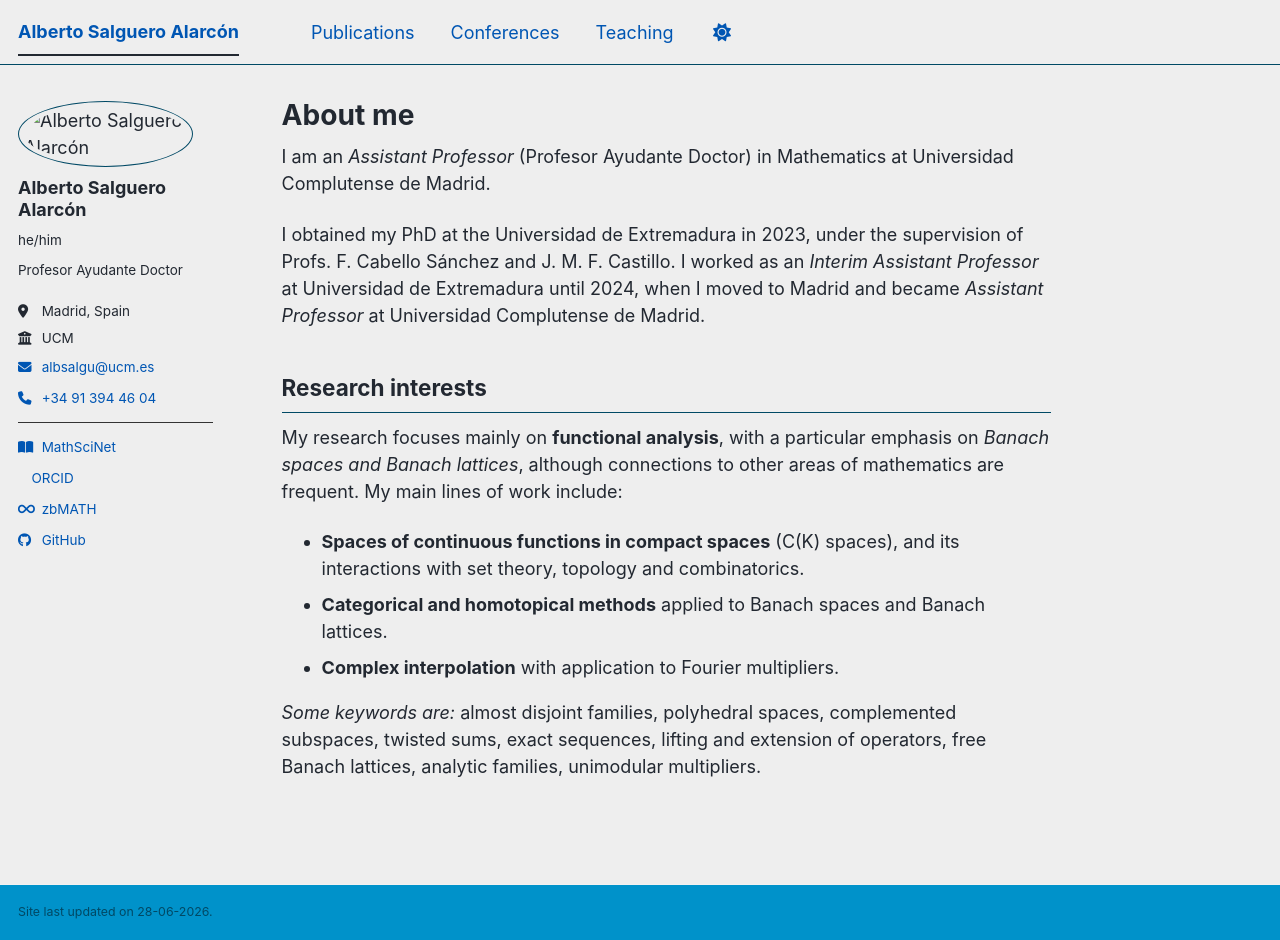
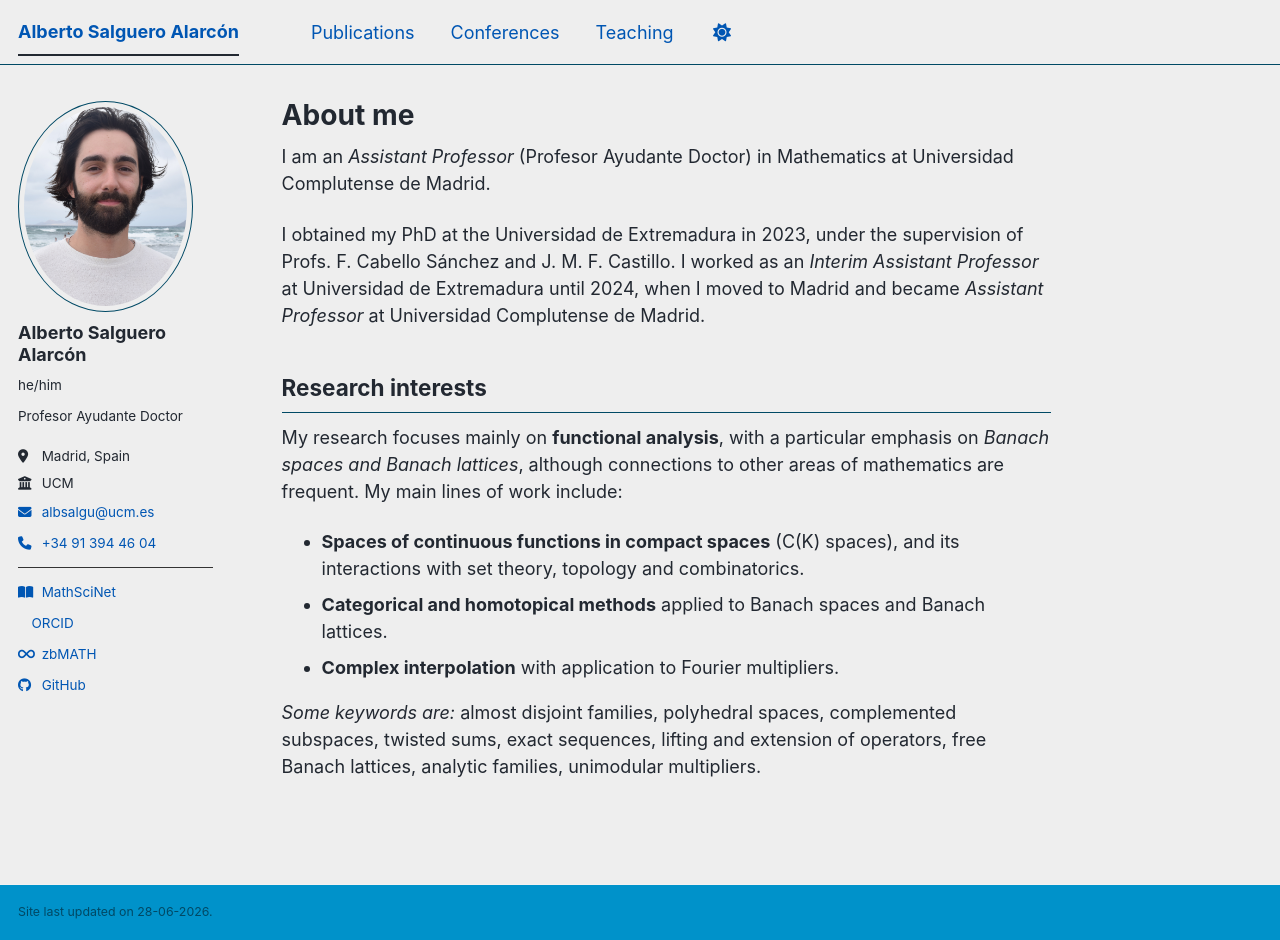
Before and after one commit to salgueroalarcon/salgueroalarcon.github.io, a Jekyll site: the page built from _pages/about.md, in a window 1280 px wide and 940 px high. Built offline with Jekyll 4.4.1, drawn with Linux system fonts in a browser that asks for light colours; a style sheet for code colours, icons or effects is not loaded.

Commit message:
Update author avatar image path in config

```diff
--- a/_config.yml
+++ b/_config.yml
@@ -23,7 +23,7 @@ repository               : "academicpages/academicpages.github.io"
 #               Additional customization can be done by editing /_includes/author-profile.html
 author:
   # Biographic information
-  avatar           : "/images/krasnal.png"
+  avatar           : "profile.jpg"
   name             : "Alberto Salguero Alarcón"
   pronouns         : "he/him"
   bio              : "Profesor Ayudante Doctor"
```
